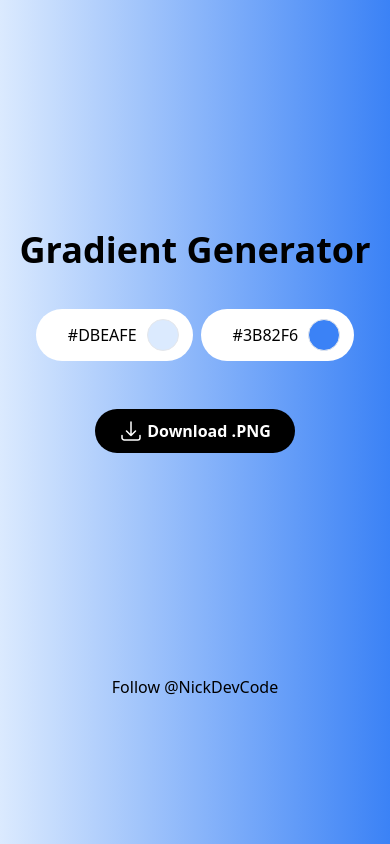
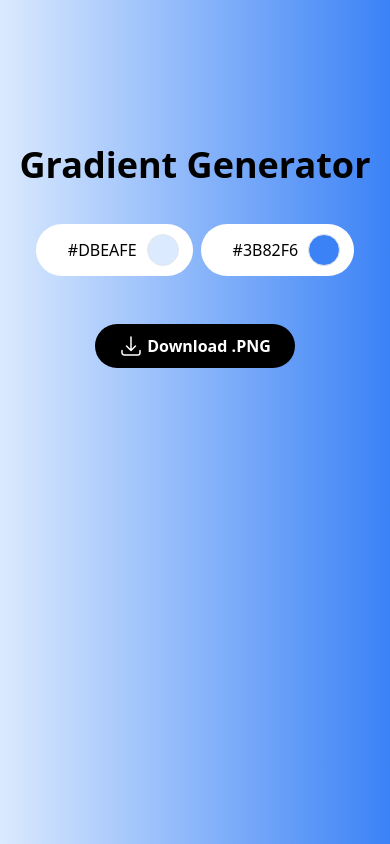
Before and after one commit to nicholasbradley-co/gradient-generator, a Next.js app: page /GradientGenerator in a window 390 px wide. Built offline with nearby package versions, Linux system fonts and the light colour scheme.

Commit message:
Bug fixes
- No class for text color, making it not show on production.
- Update section height for mobile

```diff
--- a/src/pages/GradientGenerator.js
+++ b/src/pages/GradientGenerator.js
@@ -36,13 +36,13 @@ const downloadImage = () => {
           />
 
 
-          <div className="relative h-[80vh] w-screen flex flex-col items-center justify-center z-10">
+          <div className="relative h-[60vh] md:h-[80vh] w-screen flex flex-col items-center justify-center z-10">
 
-               <h1 className="flex items-start font-bold text-4xl sm:text-5xl md:text-6xl leading-normal">Gradient Generator</h1>
+               <h1 className="flex items-start text-black font-bold text-4xl sm:text-5xl md:text-6xl leading-normal">Gradient Generator</h1>
                <div className="flex justify-center space-x-2 w-full mt-8">
                <label className="cursor-pointer">
                     <div className="bg-white hover:opacity-80 flex space-x-2 items-center pl-8 pr-3 py-1.5 rounded-full transition duration-300">
-                         <span className="font-medium uppercase">{color1}</span>
+                         <span className="font-medium uppercase text-black">{color1}</span>
                          <input
                               id="colorBox"
                               className=""
@@ -54,7 +54,7 @@ const downloadImage = () => {
                </label>
                <label className="cursor-pointer">
                     <div className="bg-white hover:opacity-80 flex space-x-2 items-center pl-8 pr-3 py-1.5 rounded-full transition duration-300">
-                         <span className="font-medium uppercase">{color2}</span>
+                         <span className="font-medium uppercase text-black">{color2}</span>
                          <input
                               id="colorBox"
                               className=""
@@ -75,8 +75,8 @@ const downloadImage = () => {
                </div>
 
           </div>
-          <div className="relative flex items-center justify-center w-screen">
-               <p className=""><a href="https://twitter.com/NickDevCode?ref_src=twsrc%5Etfw" class="twitter-follow-button" data-size="large" data-show-count="false">Follow @NickDevCode</a><script async src="https://platform.twitter.com/widgets.js" charset="utf-8"></script></p>
+          <div className="relative flex items-center justify-center w-full bg-transparent">
+               <a href="https://twitter.com/NickDevCode?ref_src=twsrc%5Etfw" class="twitter-follow-button" data-size="large" data-show-count="false"></a><script async src="https://platform.twitter.com/widgets.js" charset="utf-8"></script>
           </div>
     </div>
   );
```
